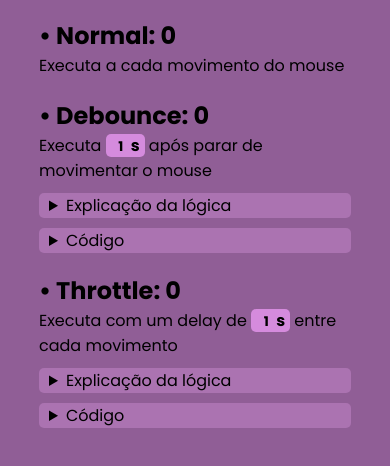
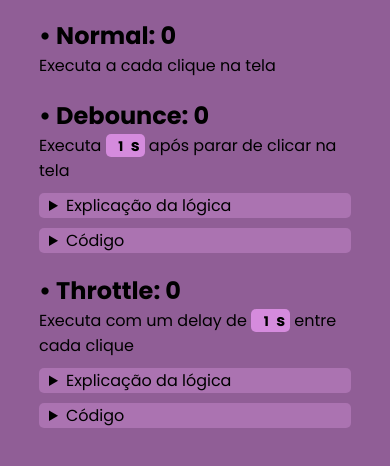
Before and after one commit to Nick-Gabe/debounce-and-throttle, a plain HTML site: page index.html in a window 390 px wide. Shown: the part 298-764 px from the top of the page. Drawn offline with nearby package versions, Linux system fonts and the light colour scheme.

Commit message:
fixes mobile translations

```diff
--- a/css/main.css
+++ b/css/main.css
@@ -8,9 +8,30 @@ main {
   content: 'Mova seu mouse';
 }
 
+.normal--brief::after {
+  content: 'movimento do mouse';
+}
+
+.debounce--brief::after {
+  content: 'movimentar o mouse';
+}
+
+.throttle--brief::after {
+  content: 'movimento';
+}
+
 @media (max-width: 768px) {
   .action::after {
     content: 'Clique na tela';
+  }
+  .normal--brief::after {
+    content: 'clique na tela';
+  }
+  .debounce--brief::after {
+    content: 'clicar na tela';
+  }
+  .throttle--brief::after {
+    content: 'clique';
   }
 }
 
--- a/index.html
+++ b/index.html
@@ -21,17 +21,16 @@
     </div>
     <div class="container">
       <h2 id="normal">0</h2>
-      <p>Executa a cada movimento do mouse</p>
+      <p class="normal--brief">Executa a cada </p>
     </div>
     <div class="container">
       <h2 id="debounce">0</h2>
-      <p>Executa <span class="input"><input id="debounceInput" type="number" min="0">s</span> após parar de movimentar o
-        mouse</p>
+      <p class="debounce--brief">Executa <span class="input"><input id="debounceInput" type="number" min="0">s</span> após parar de </p>
       <details>
         <summary>Explicação da lógica</summary>
         <div class="content">
           <p>Debounce é particularmente útil para situações onde o usuário precisa inserir algo, e ao invés de executar para cada mudança, o código espera que tudo tenha sido finalizado para finalmente executar (exemplo: validação de email).</p>
-          <p>A cada ação (nesse exemplo, movimento do mouse), ele inicia um temporizador.
+          <p>A cada ação (nesse exemplo, <span class="normal--brief"></span>), ele inicia um temporizador.
           </p>
           <p>Logo no início do código ele verifica se já existe um temporizador em progresso no momento, e caso exista,
             ele cancela o temporizador antigo e cria um novo.
@@ -62,9 +61,7 @@
     </div>
     <div class="container">
       <h2 id="throttle">0</h2>
-      <p>Executa com um delay de <span class="input"><input id="throttleInput" type="number" min="0">s</span> entre cada
-        movimento
-      </p>
+      <p class="throttle--brief">Executa com um delay de <span class="input"><input id="throttleInput" type="number" min="0">s</span> entre cada </p>
       <details>
         <summary>Explicação da lógica</summary>
         <div class="content">
```
